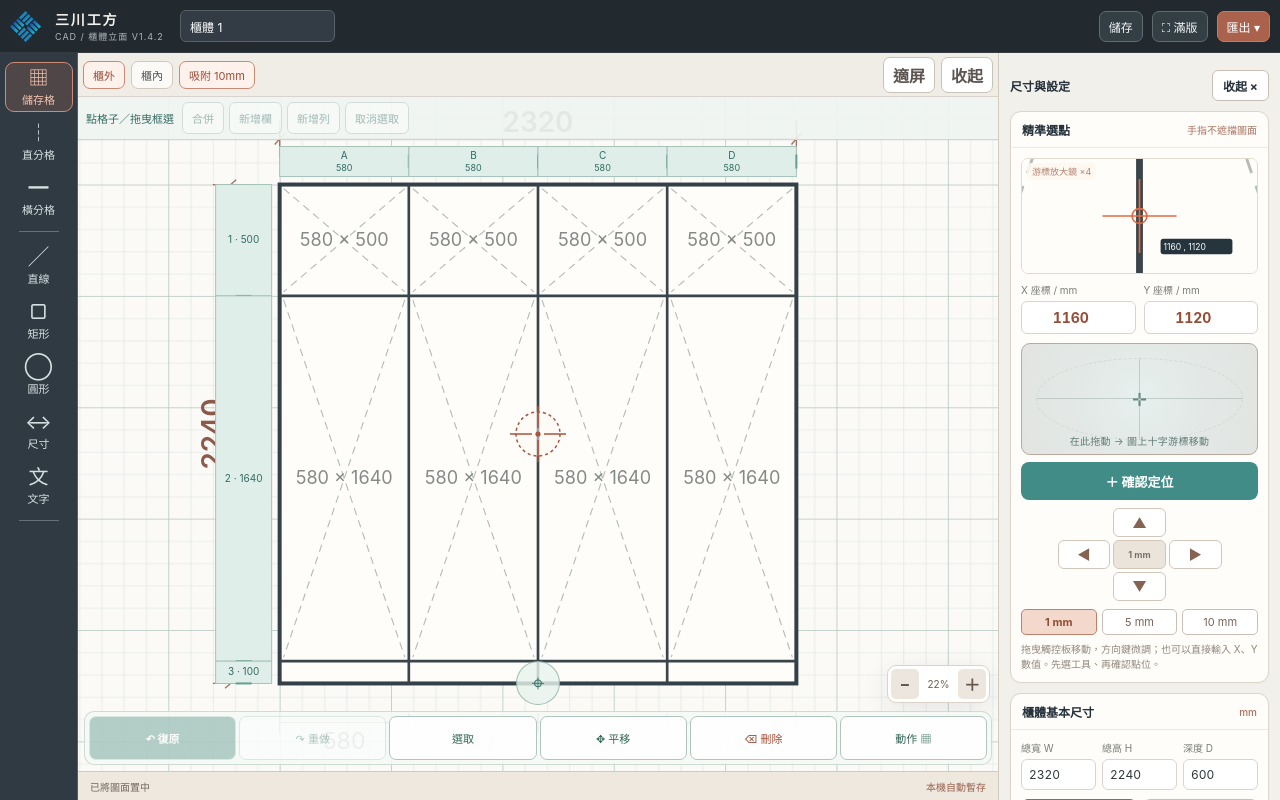
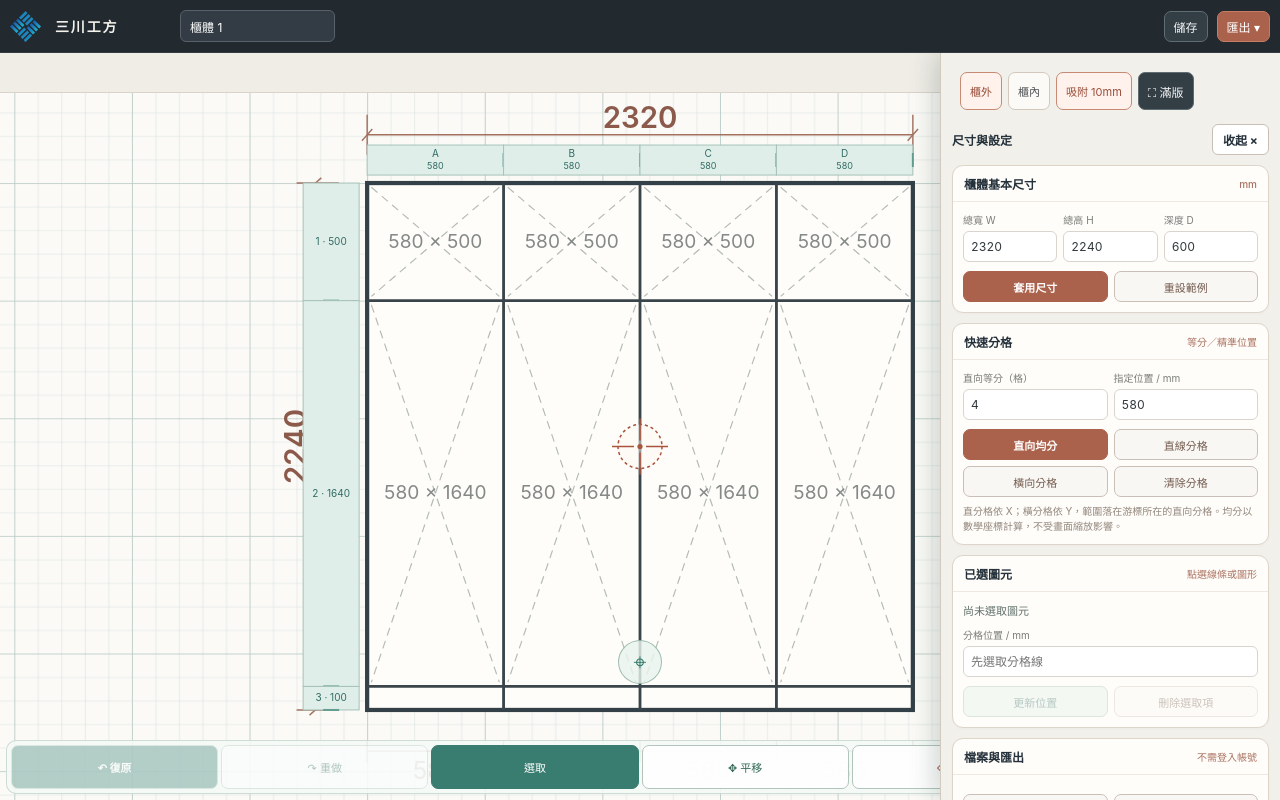
Before and after one commit to heaven2935-code/sanchuan-cabinet-drawing, a plain HTML site: page index.html in a window 1280 px wide. Drawn offline with Linux system fonts and the light colour scheme.

Commit message:
Simplify mobile editing around unified selection, contextual tools and compact settings (V1.5.0)

```diff
--- a/index.html
+++ b/index.html
@@ -7,9 +7,9 @@
 <meta name="apple-mobile-web-app-capable" content="yes">
 <meta name="apple-mobile-web-app-status-bar-style" content="black-translucent">
 <meta name="apple-mobile-web-app-title" content="三川工方繪圖">
-<link rel="manifest" href="./manifest.webmanifest?v=1.4.2">
-<link rel="apple-touch-icon" sizes="180x180" href="./icon-180.png?v=1.4.2">
-<title>三川工方｜精準櫃體立面繪圖 V1.4.2</title>
+<link rel="manifest" href="./manifest.webmanifest?v=1.5.0">
+<link rel="apple-touch-icon" sizes="180x180" href="./icon-180.png?v=1.5.0">
+<title>三川工方｜精準櫃體立面繪圖 V1.5.0</title>
 <style>
 :root{--night:#222a30;--night2:#2d353d;--stone:#eee9e2;--paper:#fbfaf7;--clay:#ab624c;--clayDark:#824735;--ink:#25313b;--line:#d6d1ca;--aqua:#418c87;--muted:#8b9298;--shadow:0 8px 30px #17252b18}
 *{box-sizing:border-box;-webkit-tap-highlight-color:transparent}html,body{width:100%;height:100%;margin:0;overflow:hidden;font-family:-apple-system,BlinkMacSystemFont,"Noto Sans TC","PingFang TC",sans-serif;color:var(--ink);background:var(--night)}button,input,select{font:inherit}button{cursor:pointer;touch-action:manipulation}button:disabled{opacity:.36;cursor:default}button:focus-visible,input:focus-visible{outline:2px solid var(--aqua);outline-offset:2px}input,select{min-width:0}input[type=number]{font-variant-numeric:tabular-nums}
@@ -19,7 +19,7 @@
 @media(max-height:480px){.inspector{padding:6px}.section{margin-bottom:6px}.section-head{padding:6px 9px}.section-body{padding:7px}.topbar{height:43px;min-height:43px}.brand small{display:none}.toolbar{gap:2px;padding-top:4px}.tool{min-height:40px}.canvas-top{min-height:37px;padding:4px 8px}.subbar{height:25px;min-height:25px}.stage-hint{top:7px;left:7px}.stage-btm{bottom:7px;left:7px;right:7px}}
 @media(min-width:1000px){.workspace{grid-template-columns:78px minmax(0,1fr) 282px}.tool{width:68px}.lens-frame{height:116px}.pad{height:112px}}
 
-/* V1.4.2: 橫向可視高度修正與滿版畫布模式 */
+/* V1.5.0: 橫向可視高度修正與滿版畫布模式 */
 html,body{overscroll-behavior:none}
 .workspace{grid-template-rows:minmax(0,1fr);overflow:hidden}
 .toolbar,.canvas-column,.inspector{min-height:0}
@@ -109,67 +109,67 @@
 .cursor-edit-row{grid-column:1;grid-row:1;width:100%}.stage-btm{bottom:68px;left:auto;right:8px}.zoom-controls{gap:2px;padding:3px}.zoom-controls button{width:28px;height:30px}.zoom-controls small{font-size:10px}
 @media(max-height:480px){.cursor-dock,.cursor-dock.dock-open{bottom:66px;left:50%;grid-template-columns:72px 110px;width:190px}.cursor-ring{grid-column:1;grid-row:2}.cursor-dock-buttons{grid-column:2;grid-row:2;width:110px}.cursor-edit-row{grid-column:1 / -1;grid-row:1}.cursor-toggle{left:calc(50% - 122px);bottom:80px}}
 
+
+/* V1.5: one canvas, one shared action row, selection-specific tools. */
+.workspace,#app.panel-closed .workspace,#app.focus-mode .workspace{grid-template-columns:minmax(0,1fr)!important}
+.canvas-column{grid-column:1;min-height:0}.inspector{position:absolute!important;z-index:50;right:0;top:0;bottom:0;width:min(340px,calc(100% - 12px))!important;max-height:100%;box-shadow:-6px 0 24px #17352c33}
+.view-settings{display:flex;flex-wrap:wrap;gap:6px;padding:8px}.view-settings button{min-height:38px}.canvas-top{justify-content:flex-end;height:40px;min-height:40px}.canvas-top .mini{min-height:34px}
+.cell-actions,#app.focus-mode .cell-actions{top:auto;left:6px;right:6px;bottom:62px;z-index:20;border:1px solid #abc7ba;border-radius:9px;min-height:44px;background:#f6fcf8ef;padding:5px;gap:5px;overscroll-behavior:contain}
+.cell-actions button{min-height:36px}.cell-actions #splitCount{width:44px;min-width:44px;font-size:16px}.cell-actions #contextTextInput{width:120px;min-width:120px;font-size:16px}.cell-actions input{font-size:16px}
+.cursor-toggle{bottom:116px}.cursor-dock,.cursor-dock.dock-open{bottom:164px}.stage-btm{bottom:118px}.stage-hint{display:none!important}.subbar{display:none}.topbar .brand small{display:none}
+.common-actions button{min-height:44px}.cursor-menu-actions button{min-height:44px;font-size:12px}
+@media(max-width:720px) and (orientation:portrait){.topbar{height:48px!important;min-height:48px!important;flex-wrap:nowrap!important;padding:0 6px;gap:5px}.topbar .brand,.topbar .top-spacer{display:none}.brandmark{margin-right:0}.project-name{flex:1;width:auto;max-width:none;min-width:60px;font-size:16px}.topbar .top-btn{min-height:36px;font-size:12px;padding:0 8px}.cursor-toggle{bottom:116px}}
+@media(max-height:480px){.cursor-dock,.cursor-dock.dock-open{bottom:116px}.cursor-toggle{bottom:128px}.stage-btm{bottom:118px}}
+
+#app.focus-mode #toggleInspector{display:inline-block}
 </style>
 </head>
 <body>
 <div id="bootNotice" role="status" aria-live="polite"><div class="bootPanel"><h2>目前尚未啟動繪圖程式</h2><p>如果此畫面持續顯示，代表目前開啟方式無法執行 JavaScript。iPhone 的 ChatGPT 附件預覽或「檔案」預覽可能只顯示畫面，按鈕無法使用。請改用 Safari 開啟正式的 HTTPS 網址。</p><small>注意：下載 HTML 不等於已部署為網站。</small></div></div>
 <div id="app">
 <header class="topbar">
-<div class="brandmark"><img src="./logo-02-g01.svg?v=1.4.2" alt="三川工方" width="31" height="31"></div><div class="brand"><strong>三川工方</strong><small>CAD / 櫃體立面 V1.4.2</small></div>
+<div class="brandmark"><img src="./logo-02-g01.svg?v=1.5.0" alt="三川工方" width="31" height="31"></div><div class="brand"><strong>三川工方</strong><small>CAD / 櫃體立面 V1.5.0</small></div>
 <input id="project" class="project-name" aria-label="圖面名稱" value="櫃體 1" placeholder="輸入圖面名稱">
 <div class="top-spacer"></div>
 
 
 <button class="top-btn" id="save" title="儲存到此裝置">儲存</button>
-<button class="top-btn" id="displayMode" title="放大畫布並收起側邊工具">⛶ 滿版</button>
+
 <button class="top-btn primary" id="export" title="匯出圖面">匯出 ▾</button>
 </header>
 <main class="workspace">
-<nav class="toolbar" aria-label="繪圖工具">
-<button class="tool active" data-mode="cells"><i>▦</i>儲存格</button>
 
-<button class="tool" data-mode="vertical"><i>┆</i>直分格</button>
-<button class="tool" data-mode="horizontal"><i>━</i>橫分格</button>
-<div class="tool-rule"></div>
-<button class="tool" data-mode="line"><i>╱</i>直線</button>
-<button class="tool" data-mode="rect"><i>▢</i>矩形</button>
-<button class="tool" data-mode="ellipse"><i>◯</i>圓形</button>
-<button class="tool" data-mode="dimension"><i>↔</i>尺寸</button>
-<button class="tool" data-mode="text"><i>文</i>文字</button>
-<div class="tool-rule"></div>
+<div class="canvas-column">
+<div class="canvas-top">
 
 
-</nav>
-<div class="canvas-column">
-<div class="canvas-top">
-<button id="scopeOut" class="pill active">櫃外</button>
-<button id="scopeIn" class="pill">櫃內</button>
-<button id="snapBtn" class="pill active">吸附 10mm</button>
+
 <button id="cancelPoint" class="pill hidden">取消起點 ×</button>
 <span class="spacer"></span>
 <button id="toggleCursorDock" class="mini" aria-controls="cursorDock" aria-expanded="false">游標</button>
 <button id="fit" class="mini" title="圖面置中">適屏</button>
 <button id="toggleInspector" class="mini" title="顯示或收起右側控制面板" aria-expanded="false" aria-controls="inspector">設定</button>
 </div>
-<div id="cellActions" class="cell-actions" aria-label="儲存格與線條編輯">
-<span id="cellSummary" class="selection-size">點選格子</span>
-<button id="mergeCells">合併</button><button id="splitColumns">新增欄</button><button id="splitRows">新增列</button><button id="clearCellSelection">取消選取</button>
-<label for="linePosition" id="lineLabel" class="hidden">位置 mm</label><input id="linePosition" class="hidden" type="number" step="1" aria-label="分隔線位置（毫米）"><button id="applyLinePosition" class="hidden">套用</button>
-</div>
+
 <div class="stage-wrap" id="stage">
 <div class="orientation-tip">橫向持機可取得更大的繪圖區域</div>
 <svg id="drawing" xmlns="http://www.w3.org/2000/svg" role="img" aria-label="櫃體立面繪圖區"></svg>
 <div id="stageHint" class="stage-hint"><strong>精準選點</strong> 在右側觸控板移動游標，再按「確認定位」。</div>
 <div class="stage-btm"><div id="coordinateChip" class="coordinate-chip"><b>XY</b> 0, 0 mm<br>格線 10 mm</div><div class="zoom-controls"><button id="zoomOut" title="縮小">−</button><small id="zoomText">100%</small><button id="zoomIn" title="放大">＋</button></div></div>
+<div id="cellActions" class="cell-actions" aria-label="儲存格與線條編輯">
+<button id="contextCutX">直分隔</button><button id="contextCutY">橫分隔</button><button id="contextMove">移動</button><button id="contextStart">調起點</button><button id="contextEnd">調終點</button><label id="contextTextLabel" for="contextTextInput">文字</label><input id="contextTextInput" type="text" maxlength="60"><button id="contextTextApply">套用文字</button><span id="cellSummary" class="selection-size">點選格子</span>
+<button id="mergeCells">合併</button><label id="splitCountLabel" for="splitCount">等分</label><input id="splitCount" type="number" min="2" max="24" value="2" aria-label="等分數量"><button id="splitColumns">新增欄</button><button id="splitRows">新增列</button><button id="clearCellSelection">取消選取</button>
+<label for="linePosition" id="lineLabel" class="hidden">位置 mm</label><input id="linePosition" class="hidden" type="number" step="1" aria-label="分隔線位置（毫米）"><button id="applyLinePosition" class="hidden">套用</button>
+</div>
 <button id="cursorHub" class="cursor-hub" aria-label="準心動作選單" aria-controls="cursorMenu" aria-expanded="false">⋮</button>
 <div id="cursorMenu" class="cursor-menu hidden" aria-label="游標動作選單">
-<div class="cursor-menu-title"><span id="cursorMenuTitle">游標動作</span><button id="closeCursorMenu" aria-label="關閉動作選單">×</button></div>
+<div class="cursor-menu-title"><span id="cursorMenuTitle">新增</span><button id="closeCursorMenu" aria-label="關閉動作選單">×</button></div>
 <div class="cursor-menu-actions">
-<button id="cursorMove">移動位置</button><button id="cursorAdjustStart">調起點</button><button id="cursorAdjustEnd">調終點</button><button id="cursorDelete" class="danger">刪除</button>
+<button class="hidden" id="cursorMove">移動位置</button><button class="hidden" id="cursorAdjustStart">調起點</button><button class="hidden" id="cursorAdjustEnd">調終點</button><button class="danger hidden" id="cursorDelete">刪除</button>
 <button data-cursor-tool="cutX">直分隔</button><button data-cursor-tool="cutY">橫分隔</button>
 <button data-cursor-tool="line">畫直線</button><button data-cursor-tool="dimension">尺寸標註</button>
 <button data-cursor-tool="rect">畫矩形</button><button data-cursor-tool="ellipse">畫圓形</button>
-<button data-cursor-tool="text">文字標記</button><button id="cursorMenuCancel">取消選取</button>
+<button data-cursor-tool="text">文字標記</button><button id="cursorMenuCancel" class="hidden">取消選取</button>
 </div></div>
 <div id="dimensionEditor" class="dimension-editor hidden"><label id="dimensionEditorLabel" for="dimensionInput">尺寸 mm</label><input id="dimensionInput" type="number" min="1" step="1"><button id="applyDimension">套用</button><button id="cancelDimension">取消</button></div>
 <button id="cursorToggle" class="cursor-toggle" aria-label="展開游標控制器" aria-controls="cursorDock" aria-expanded="false">⌖</button>
@@ -178,13 +178,13 @@
 <div class="cursor-ring"><button id="cursorPad" class="cursor-pad" aria-label="按住圓心滑動，移動游標"></button></div>
 <div id="cursorDraftFields" class="cursor-edit-row hidden"><label id="cursorDraftLabel" for="cursorDraftValue">位置 mm</label><button id="cursorMinus" class="nudge-btn" aria-label="預覽位置減少">−</button><input id="cursorDraftValue" type="number" step="1"><input id="cursorDraftText" class="hidden" type="text" maxlength="60" aria-label="文字標記內容" placeholder="輸入標記文字"><input id="cursorEndpointX" class="hidden" type="number" step="1" aria-label="端點 X 座標（毫米）"><input id="cursorEndpointY" class="hidden" type="number" step="1" aria-label="端點 Y 座標（毫米）"><button id="cursorPlus" class="nudge-btn" aria-label="預覽位置增加">＋</button></div>
 <div class="cursor-dock-buttons"><button id="cursorCancel">取消</button><button id="cursorFinish" class="primary" disabled>完成</button></div>
-</section><nav id="commonActions" class="common-actions" aria-label="常用編輯動作"><button id="undo" class="common-undo" title="復原上一個已完成動作" aria-label="復原上一個動作">↶ 復原</button><button id="redo" title="重做" aria-label="重做">↷ 重做</button><button id="cursorSelect">選取</button><button id="commonPan" data-mode="pan" title="拖動畫布平移視角">✥ 平移</button><button id="deleteTool" class="common-delete" title="刪除選取項目">⌫ 刪除</button><button id="cursorActions" aria-controls="cursorMenu" aria-expanded="false">動作 ▦</button></nav><div id="toast" class="toast"></div>
+</section><nav id="commonActions" class="common-actions" aria-label="常用編輯動作"><button id="undo" class="common-undo" title="復原上一個已完成動作" aria-label="復原上一個動作">↶ 復原</button><button id="redo" title="重做" aria-label="重做">↷ 重做</button><button id="cursorSelect">選取</button><button id="commonPan" data-mode="pan" title="拖動畫布平移視角">✥ 平移</button><button id="deleteTool" class="common-delete" title="刪除選取項目">⌫ 刪除</button><button id="cursorActions" aria-controls="cursorMenu" aria-expanded="false">＋ 新增</button></nav><div id="toast" class="toast"></div>
 </div>
 
 <div class="subbar"><span id="status">已就緒 · 尺寸單位 mm</span><span id="dirtyStatus">本機自動暫存</span></div>
 </div>
-<aside class="inspector" id="inspector"><div class="inspector-heading"><span>尺寸與設定</span><button id="closeInspector">收起 ×</button></div>
-<div class="section">
+<aside class="inspector" id="inspector"><div class="view-settings"><button id="scopeOut" class="pill active">櫃外</button><button id="scopeIn" class="pill">櫃內</button><button id="snapBtn" class="pill active">吸附 10mm</button><button class="top-btn" id="displayMode" title="放大畫布並收起側邊工具">⛶ 滿版</button></div><div class="inspector-heading"><span>尺寸與設定</span><button id="closeInspector">收起 ×</button></div>
+<div class="section hidden">
 <div class="section-head">精準選點 <small>手指不遮擋圖面</small></div>
 <div class="section-body">
 <div class="lens-frame"><svg id="lens" xmlns="http://www.w3.org/2000/svg" aria-label="游標局部放大鏡"></svg><div class="lens-label">游標放大鏡 ×4</div></div>
@@ -213,7 +213,7 @@
 <div><h2>隱藏 Safari 網址列</h2><p>目前已放大畫布。若要進一步隱藏 Safari 網址列，請從 Safari 的<strong>分享 → 加入主畫面</strong>，開啟<strong>「打開為網頁 App」</strong>，再由主畫面圖示啟動。</p><p>一般網頁無法自行關閉 Safari 的網址列。</p><button id="closeInstallPrompt">知道了</button></div>
 </div>
 </div>
-<script src="./grid.js?v=1.4.2"></script>
+<script src="./grid.js?v=1.5.0"></script>
 <script>
 (()=>{
 'use strict';
@@ -281,12 +281,12 @@
 }
 function openCursorMenu(){
  if(cursorDraft){toast('先完成或取消目前預覽');return;}
- setDock(true);cursorMenuOpen=!cursorMenuOpen;
+ cursorMenuOpen=!cursorMenuOpen;
  if(!cursorMenuOpen){closeCursorMenu();return;}
  const hasMove=selected?.kind==='shape'||selected?.kind==='gridLine'&&selected.value>0&&selected.value<(selected.axis==='x'?doc.width:doc.height);
  $('cursorMove').disabled=!hasMove;$('cursorDelete').disabled=!hasMove;const hasEnds=selected?.kind==='shape'&&['line','dimension'].includes(doc.shapes[selected.idx]?.type);$('cursorAdjustStart').disabled=$('cursorAdjustEnd').disabled=!hasEnds;
  for(const id of ['cutX','cutY'])$$(`[data-cursor-tool="${id}"]`).forEach(b=>b.disabled=cursorTargetCell()<0);
- $('cursorMenuTitle').textContent=selected?.kind==='gridLine'?'已選分隔線':selected?.kind==='shape'?'已選圖元':cellSelection.length?'已選儲存格':'游標動作';
+ $('cursorMenuTitle').textContent='新增 · '+(dockOpen?'游標定位':'直接觸碰');
  $('cursorMenu').classList.remove('hidden');$('cursorHub').setAttribute('aria-expanded','true');$('cursorActions').setAttribute('aria-expanded','true');positionCursorControls();
 }
 function cancelCursorAction(clearSelection=true){
@@ -340,9 +340,10 @@
 }
 function syncCursorDock(){
  const d=cursorDraft,p=getPoint();
+ syncCellActions();
  $('cursorDockStatus').textContent=d?d.type==='cut'?`${d.axis==='x'?'直':'橫'}分隔預覽 · 完成後固定`:d.type==='draw'?`${({line:'直線',rect:'矩形',ellipse:'圓形',dimension:'尺寸標註',text:'文字標記'})[d.tool]}預覽 · 完成後固定`:d.type==='endpoint'?`${d.endpoint==='start'?'起點':'終點'}預覽 · 完成後固定`:'移動預覽 · 完成後固定':`游標 X ${nice(p.x)} · Y ${nice(p.y)} mm`;
  $('cursorFinish').disabled=!d&&!pending;
- $('cursorSelect').textContent=pending?'定位':'選取';$('cursorSelect').classList.toggle('active',mode==='select'||!!selected||cellSelection.length>0);
+ $('cursorSelect').textContent=pending?'定位':'選取';$('cursorSelect').classList.toggle('active',mode==='cells'||mode==='select'||!!selected||cellSelection.length>0);
  const numeric=d&&(d.type==='cut'||d.type==='moveLine'),text=d?.type==='draw'&&d.tool==='text',endpoint=d?.type==='endpoint';
  $('cursorDraftFields').classList.toggle('hidden',!numeric&&!text&&!endpoint);
  $('cursorDraftValue').classList.toggle('hidden',!numeric);$('cursorDraftText').classList.toggle('hidden',!text);for(const id of ['cursorEndpointX','cursorEndpointY'])$(id).classList.toggle('hidden',!endpoint);
@@ -409,12 +410,16 @@
  const size=canvasSize(),p=worldToScreen({x:axis==='x'?(start+end)/2:0,y:axis==='y'?(start+end)/2:0});
  $('dimensionEditor').style.left=within(p.x-80,8,Math.max(8,size.w-248))+'px';$('dimensionEditor').style.top=within(p.y+12,8,Math.max(8,size.h-80))+'px';$('dimensionEditor').classList.remove('hidden');$('dimensionInput').focus();$('dimensionInput').select();
 }
+function contextPartition(axis){const cells=getCells(),cell=cells[cellSelection[0]];if(!cell)return;snapExactCursor((cell.x1+cell.x2)/2,(cell.y1+cell.y2)/2);startCursorTool(axis==='x'?'cutX':'cutY')}
 function bindCursorControls(){
+ $('contextCutX').onclick=()=>contextPartition('x');$('contextCutY').onclick=()=>contextPartition('y');$('contextMove').onclick=startCursorMove;$('contextStart').onclick=()=>startCursorEndpoint('start');$('contextEnd').onclick=()=>startCursorEndpoint('end');
+ $('contextTextApply').onclick=()=>{if(selected?.kind!=='shape'||doc.shapes[selected.idx]?.type!=='text')return;const value=$('contextTextInput').value.trim().slice(0,60);if(!value){toast('請輸入文字');return}if(value===doc.shapes[selected.idx].text)return;record('修改文字');doc.shapes[selected.idx].text=value;afterDocChange()};
+
  $('toggleCursorDock').onclick=$('cursorToggle').onclick=()=>setDock(!dockOpen);
- $('cursorSelect').onclick=()=>{if(!cursorDraft&&!pending)showMode('select');pickWithCursor()};$('cursorCancel').onclick=()=>cancelCursorAction();$('cursorActions').onclick=openCursorMenu;$('cursorHub').onclick=openCursorMenu;
+ $('cursorSelect').onclick=()=>{if(cursorDraft||pending){pickWithCursor();return}if(mode!=='cells')showMode('cells');if(dockOpen)pickWithCursor();else status('點選格子、線條或圖形；雙指平移與縮放')};$('cursorCancel').onclick=()=>cancelCursorAction();$('cursorActions').onclick=openCursorMenu;$('cursorHub').onclick=openCursorMenu;
  $('closeCursorMenu').onclick=closeCursorMenu;$('cursorMenuCancel').onclick=()=>cancelCursorAction();$('cursorFinish').onclick=finishCursorAction;
  $('cursorMove').onclick=startCursorMove;$('cursorAdjustStart').onclick=()=>startCursorEndpoint('start');$('cursorAdjustEnd').onclick=()=>startCursorEndpoint('end');$('cursorDelete').onclick=()=>{closeCursorMenu();deleteSelected()};
- $$('[data-cursor-tool]').forEach(b=>b.onclick=()=>startCursorTool(b.dataset.cursorTool));
+ $$('[data-cursor-tool]').forEach(b=>b.onclick=()=>{const t=b.dataset.cursorTool;closeCursorMenu();if(dockOpen)startCursorTool(t);else showMode(({cutX:'vertical',cutY:'horizontal'})[t]||t)});
  $('cursorDraftValue').addEventListener('input',()=>{const input=$('cursorDraftValue').value;if(input.trim()!=='')setCursorDraftNumber(Number(input))});
  $('cursorDraftValue').addEventListener('change',()=>syncCursorDock());
  for(const id of ['cursorDraftValue','cursorDraftText','cursorEndpointX','cursorEndpointY'])$(id).addEventListener('keydown',e=>{if(e.key==='Enter')finishCursorAction();if(e.key==='Escape')cancelCursorAction()});
@@ -447,14 +452,18 @@
  syncCellActions();render();
 }
 function syncCellActions(){
- const line=selected?.kind==='gridLine',cells=getCells(), chosen=cellSelection.map(i=>cells[i]).filter(Boolean);
- $('cellActions').classList.toggle('hidden',mode!=='cells'&&!line);
- $('cellSummary').textContent=line?`${selected.axis==='x'?'直':'橫'}線`:chosen.length===1?`${nice(chosen[0].x2-chosen[0].x1)} × ${nice(chosen[0].y2-chosen[0].y1)} mm`:chosen.length?`已選 ${chosen.length} 格`:'點格子／拖曳框選';
- for(const id of ['mergeCells','splitColumns','splitRows','clearCellSelection'])$(id).classList.toggle('hidden',line);
- $('mergeCells').disabled=chosen.length<2;
- $('splitColumns').disabled=$('splitRows').disabled=!chosen.length;
- $('clearCellSelection').disabled=!chosen.length;
+ const line=selected?.kind==='gridLine',shape=selected?.kind==='shape'?doc.shapes[selected.idx]:null,cells=getCells(),chosen=cellSelection.map(i=>cells[i]).filter(Boolean),editing=!!cursorDraft;
+ $('cellActions').classList.toggle('hidden',editing||(!line&&!shape&&!chosen.length));
+ $('cellSummary').textContent=line?`${selected.axis==='x'?'直':'橫'}線`:shape?({line:'直線',dimension:'尺寸標註',text:'文字',rect:'矩形',ellipse:'圓形'})[shape.type]:chosen.length===1?`${nice(chosen[0].x2-chosen[0].x1)} × ${nice(chosen[0].y2-chosen[0].y1)} mm`:`已選 ${chosen.length} 格`;
+ for(const id of ['mergeCells','splitColumns','splitRows','splitCount','splitCountLabel'])$(id).classList.toggle('hidden',!chosen.length);
+ $('clearCellSelection').classList.toggle('hidden',false);$('clearCellSelection').textContent='取消';
+ $('mergeCells').disabled=chosen.length<2;$('splitColumns').disabled=$('splitRows').disabled=!chosen.length;
+ for(const id of ['contextCutX','contextCutY'])$(id).classList.toggle('hidden',chosen.length!==1);
  for(const id of ['lineLabel','linePosition','applyLinePosition'])$(id).classList.toggle('hidden',!line);
+ $('contextMove').classList.toggle('hidden',!line&&!shape);
+ for(const id of ['contextStart','contextEnd'])$(id).classList.toggle('hidden',!shape||!['line','dimension'].includes(shape.type));
+ for(const id of ['contextTextLabel','contextTextInput','contextTextApply'])$(id).classList.toggle('hidden',shape?.type!=='text');
+ if(shape?.type==='text'&&document.activeElement!==$('contextTextInput'))$('contextTextInput').value=shape.text;
  if(line&&document.activeElement!==$('linePosition'))$('linePosition').value=nice(selected.value);
  $('app').classList.toggle('cells-mode',mode==='cells');
 }
@@ -506,7 +515,7 @@
 function setInspector(open){
  inspectorOpen=open;$('app').classList.toggle('panel-closed',!open);$('inspector').classList.remove('hidden');
  $('toggleInspector').setAttribute('aria-expanded',String(open));$('toggleInspector').textContent=open?'收起':'設定';
- requestAnimationFrame(()=>{if(initialized)fit()});
+ requestAnimationFrame(()=>{if(initialized)render()});
 }
 function startEdit(e,q,p){
  const endpoint=e.target.closest?.('[data-shape-endpoint]');
@@ -628,8 +637,8 @@
 $('toggleInspector').onclick=()=>{if($('app').classList.contains('focus-mode')){$('app').classList.remove('focus-mode');$('displayMode').textContent='⛶ 滿版';$('displayMode').setAttribute('aria-pressed','false');}setInspector(!inspectorOpen)};
 $('closeInspector').onclick=()=>setInspector(false);
 $('mergeCells').onclick=()=>editCells('合併儲存格',()=>Grid.merge(getCells(),cellSelection));
-for(const [id,axis] of [['splitColumns','x'],['splitRows','y']])$(id).onclick=()=>{const value=prompt(`選取格拆成幾${axis==='x'?'欄':'列'}？（2–24，總尺寸固定）`,'2');if(value!==null)editCells('拆分儲存格',()=>Grid.split(getCells(),cellSelection,axis,Number(value)))};
-$('clearCellSelection').onclick=()=>{cellSelection=[];syncCellActions();render()};
+for(const [id,axis] of [['splitColumns','x'],['splitRows','y']])$(id).onclick=()=>{const count=Number($('splitCount').value);editCells('拆分儲存格',()=>Grid.split(getCells(),cellSelection,axis,count))};
+$('clearCellSelection').onclick=()=>cancelCursorAction();
 $('applyLinePosition').onclick=()=>{if(selected?.kind==='gridLine')moveGridLine(selected.axis,selected.value,Number($('linePosition').value))};
 $('displayMode').onclick=async()=>{
  const app=$('app'), enabled=!app.classList.contains('focus-mode');
@@ -644,7 +653,7 @@
    try{showHint=!sessionStorage.getItem('sanchuan_install_hint_seen');sessionStorage.setItem('sanchuan_install_hint_seen','1')}catch(e){}
    if(showHint)$('installPrompt').classList.remove('hidden');
  }
- requestAnimationFrame(()=>{fit();syncViewportHeight()});
+ requestAnimationFrame(()=>{syncViewportHeight();render()});
 };
 $('closeInstallPrompt').onclick=()=>$('installPrompt').classList.add('hidden');
 
```
Also changed, not shown: CODE_MAP.md (+2 -0 lines), KNOWN_ISSUES.md (+2 -0 lines), NEXT_PROMPT.md (+2 -0 lines), TODO.md (+2 -0 lines), tests/cursor_interactions.cjs (+13 -2 lines), tests/grid_browser.cjs (+1 -1 lines), tests/grid_interactions.cjs (+1 -1 lines), CHANGELOG.md, README.md, manifest.webmanifest, 1 other file.
